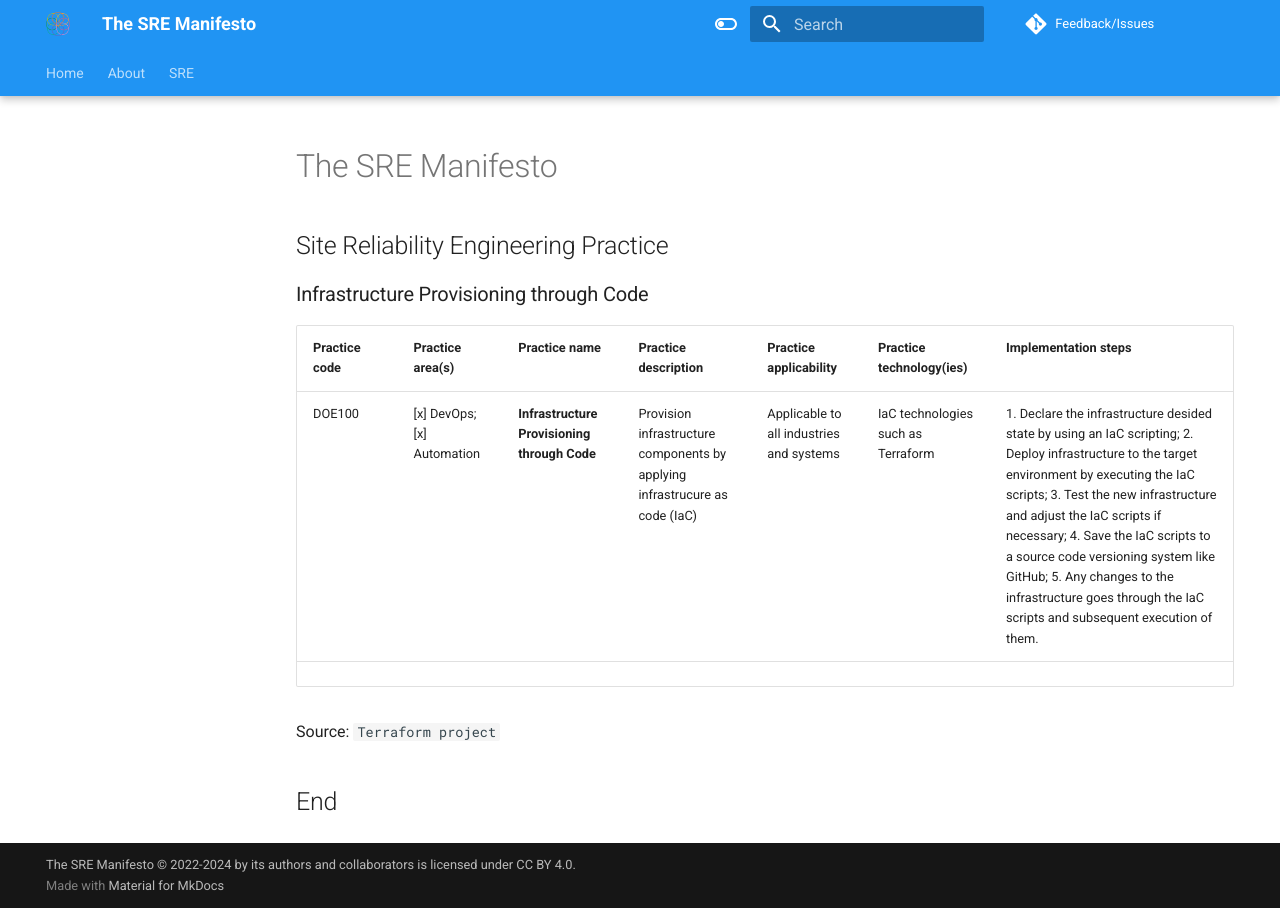
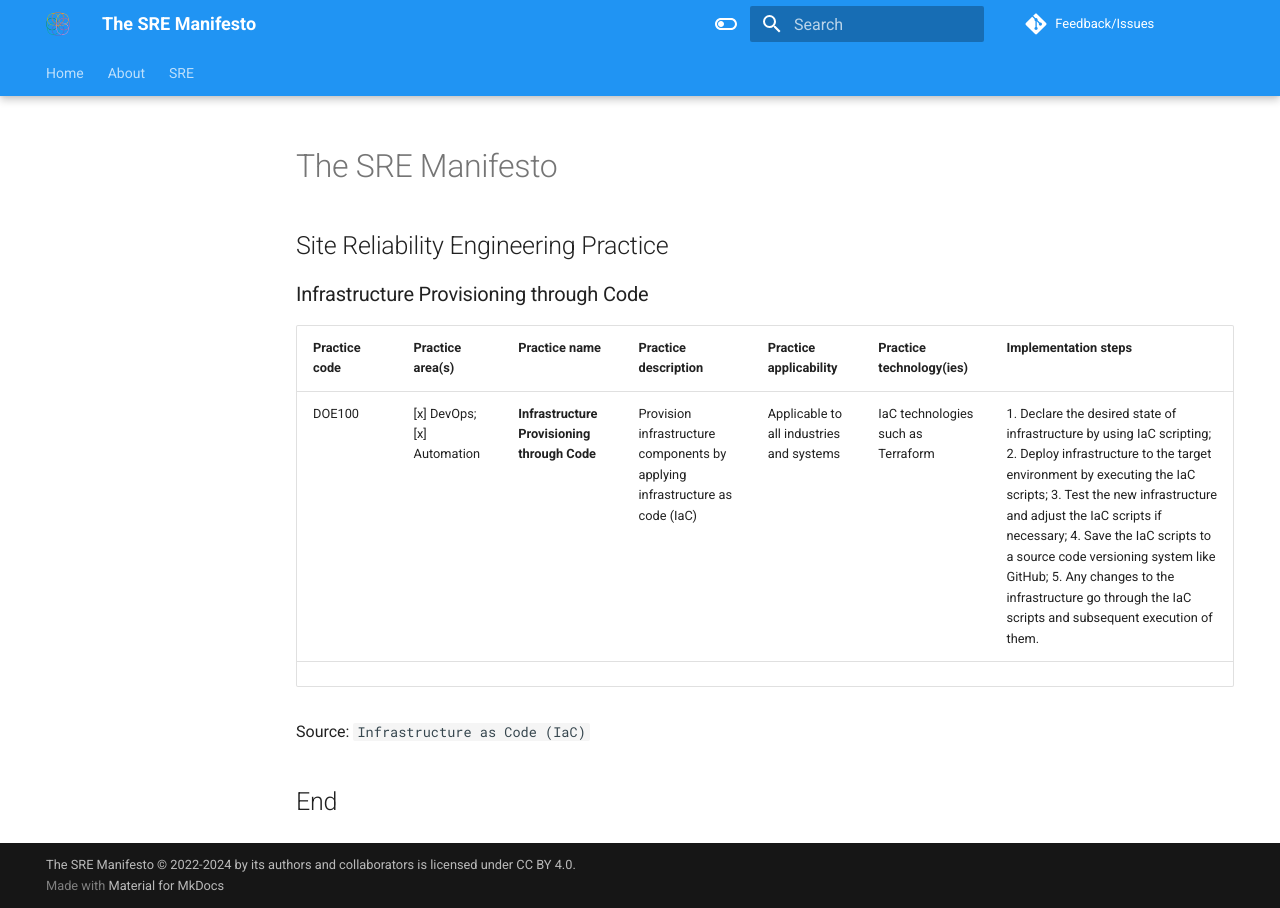
Before and after one commit to rod4n4m1/sre-manifesto, an MkDocs documentation site: the page built from docs/practices/doe100.md, in a window 1280 px wide. Built offline with MkDocs 1.6.1 and Material for MkDocs 9.7.7, drawn with Linux system fonts in a browser that asks for light colours; comment, search, counter and statistics services are not loaded.

Commit message:
fixed typos and format Signed-off-by: Rod Anami <rod.anami@kyndryl.com>

```diff
--- a/docs/practices/doe100.md
+++ b/docs/practices/doe100.md
@@ -6,9 +6,9 @@
 
 | **Practice code** | **Practice area(s)** | **Practice name** | **Practice description** | **Practice applicability** | **Practice technology(ies)** | **Implementation steps** |
 |:--------|:-----------------|:---------------------|:--------------------------------------------|:--------------------|:-------------------|:------------------------------|
-| DOE100 | [x] DevOps; [x] Automation | **Infrastructure Provisioning through Code** | Provision infrastructure components by applying infrastrucure as code (IaC) | Applicable to all industries and systems | IaC technologies such as Terraform | 1. Declare the infrastructure desided state by using an IaC scripting; 2. Deploy infrastructure to the target environment by executing the IaC scripts; 3. Test the new infrastructure and adjust the IaC scripts if necessary; 4. Save the IaC scripts to a source code versioning system like GitHub; 5. Any changes to the infrastructure goes through the IaC scripts and subsequent execution of them. |
+| DOE100 | [x] DevOps; [x] Automation | **Infrastructure Provisioning through Code** | Provision infrastructure components by applying infrastructure as code (IaC) | Applicable to all industries and systems | IaC technologies such as Terraform | 1. Declare the desired state of infrastructure by using IaC scripting; 2. Deploy infrastructure to the target environment by executing the IaC scripts; 3. Test the new infrastructure and adjust the IaC scripts if necessary; 4. Save the IaC scripts to a source code versioning system like GitHub; 5. Any changes to the infrastructure go through the IaC scripts and subsequent execution of them. |
 | | | | | | | |
 
-Source: `Terraform project`
+Source: `Infrastructure as Code (IaC)`
 
 ## End
```
Also changed, not shown: docs/practices/aut100.md (+1 -1 lines), docs/practices/dsc100.md (+1 -1 lines), docs/practices/obs100.md (+1 -1 lines), docs/practices/sth100.md (+1 -1 lines).
